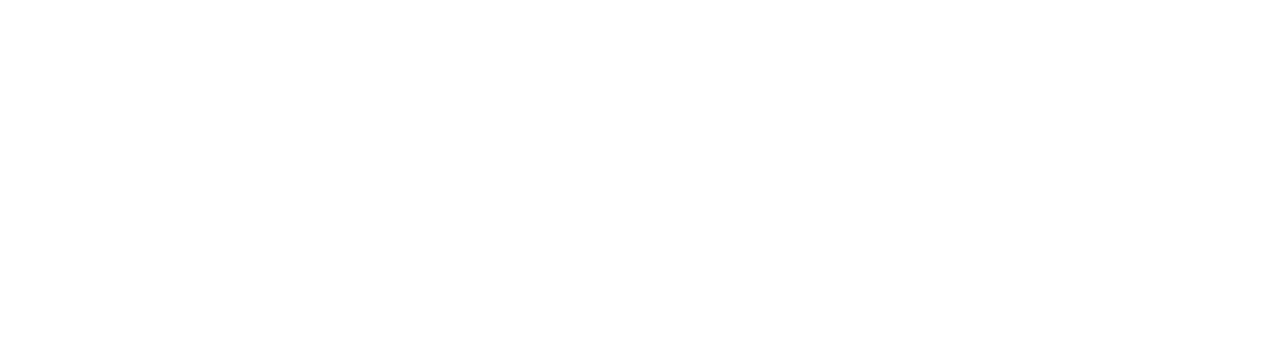
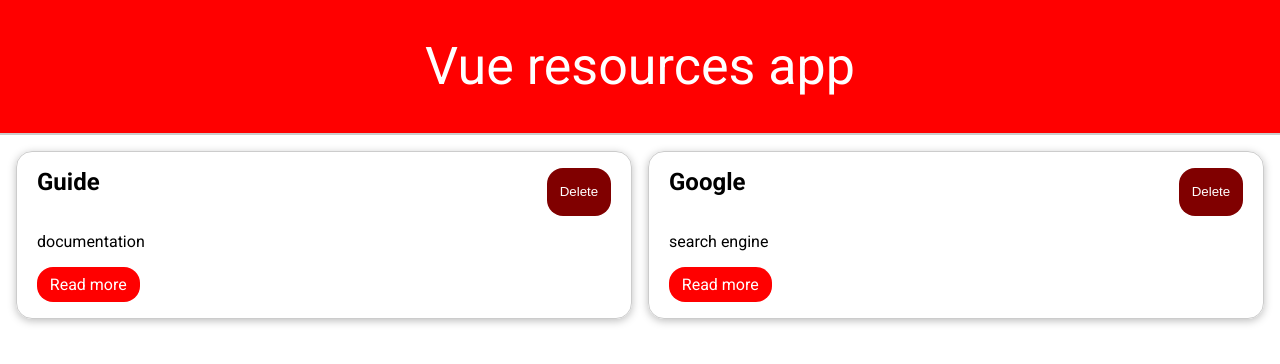
Before and after one commit to michey85/vue-list-proj, a Vue app: page / in a window 1280 px wide. Shown: the top 364 px of the page. Built offline with nearby package versions, Linux system fonts and the light colour scheme.

Commit message:
base list

```diff
--- /dev/null
+++ b/src/App.vue
@@ -0,0 +1,58 @@
+<template>
+  <TheHeader />
+  <List>
+    <ListItem v-for="item in resources" :key="item" v-bind="item" />
+  </List>
+</template>
+
+<script>
+import TheHeader from './components/layout/TheHeader.vue';
+import List from './components/List.vue';
+import ListItem from './components/ListItem.vue';
+
+export default {
+  components: {
+    TheHeader,
+    List,
+    ListItem,
+  },
+  data() {
+    return {
+      resources: [
+        {
+          id: 1,
+          title: 'Guide',
+          description: 'documentation',
+          link: 'https://vuejs.org',
+        },
+        {
+          id: 2,
+          title: 'Google',
+          description: 'search engine',
+          link: 'https://google.com',
+        },
+      ],
+    };
+  },
+};
+</script>
+
+<style>
+@import url('https://fonts.googleapis.com/css2?family=Roboto:wght@300;400;700&display=swap');
+:root {
+  --primary-color: red;
+  --primary-color-hover: rgb(243, 165, 165);
+  --secondary-color: maroon;
+  --secondary-color-hover: rgb(129, 80, 80);
+  --grey: #ccc;
+}
+
+* {
+  box-sizing: border-box;
+}
+
+body {
+  margin: 0;
+  font-family: 'Roboto', sans-serif;
+}
+</style>
--- /dev/null
+++ b/src/components/List.vue
@@ -0,0 +1,21 @@
+<template>
+  <ul class="list">
+    <slot></slot>
+  </ul>
+</template>
+
+<style scoped>
+.list {
+  display: grid;
+  grid-template-columns: repeat(1, 1fr);
+  gap: 1rem;
+  padding: 1rem;
+  margin: 0;
+}
+
+@media screen and (min-width: 768px) {
+  .list {
+    grid-template-columns: repeat(2, 1fr);
+  }
+}
+</style>
--- /dev/null
+++ b/src/components/ListItem.vue
@@ -0,0 +1,53 @@
+<template>
+  <li>
+    <base-card>
+      <header>
+        <h2>{{ title }}</h2>
+        <base-button>Delete</base-button>
+      </header>
+      <p>{{ description }}</p>
+      <a :href="link" target="_blank" rel="nofollow noopener">Read more</a>
+    </base-card>
+  </li>
+</template>
+
+<script>
+import BaseButton from './UI/BaseButton.vue';
+export default {
+  components: { BaseButton },
+  props: {
+    id: Number,
+    title: String,
+    description: String,
+    link: String,
+  },
+};
+</script>
+
+<style scoped>
+li {
+  list-style: none;
+}
+
+header {
+  display: flex;
+  justify-content: space-between;
+}
+
+h2 {
+  margin-top: 0;
+}
+
+a {
+  display: inline-block;
+  background-color: var(--primary-color);
+  color: white;
+  padding: 0.5rem 0.8rem;
+  border-radius: 1rem;
+  text-decoration: none;
+}
+
+a:hover {
+  background-color: var(--primary-color-hover);
+}
+</style>
--- /dev/null
+++ b/src/components/UI/BaseButton.vue
@@ -0,0 +1,32 @@
+<template>
+  <button type="button" :class="mode">
+    <slot></slot>
+  </button>
+</template>
+
+<script>
+export default {
+  props: {
+    mode: String,
+  },
+};
+</script>
+
+<style scoped>
+button {
+  background-color: var(--secondary-color);
+  color: white;
+  padding: 0.5rem 0.8rem;
+  border-radius: 1rem;
+  text-decoration: none;
+  border: none;
+  cursor: pointer;
+}
+
+button:hover {
+  background-color: var(--secondary-color-hover);
+}
+
+.flat {
+}
+</style>
--- /dev/null
+++ b/src/components/UI/BaseCard.vue
@@ -0,0 +1,14 @@
+<template>
+  <div>
+    <slot></slot>
+  </div>
+</template>
+
+<style scoped>
+div {
+  border: 1px solid var(--grey);
+  border-radius: 1rem;
+  padding: 1rem 1.25rem;
+  box-shadow: 0 2px 8px rgba(0, 0, 0, 0.26);
+}
+</style>
--- /dev/null
+++ b/src/components/layout/TheHeader.vue
@@ -0,0 +1,17 @@
+<template>
+  <header>
+    Vue resources app
+  </header>
+</template>
+
+<style scoped>
+header {
+  background-color: var(--primary-color);
+  padding: 2.25rem;
+  border-bottom: 2px solid var(--grey);
+
+  color: white;
+  font-size: 3.25rem;
+  text-align: center;
+}
+</style>
```
Also changed, not shown: src/main.js (+9 -1 lines), 2 other files (tests, documents, lock files or other folders).
